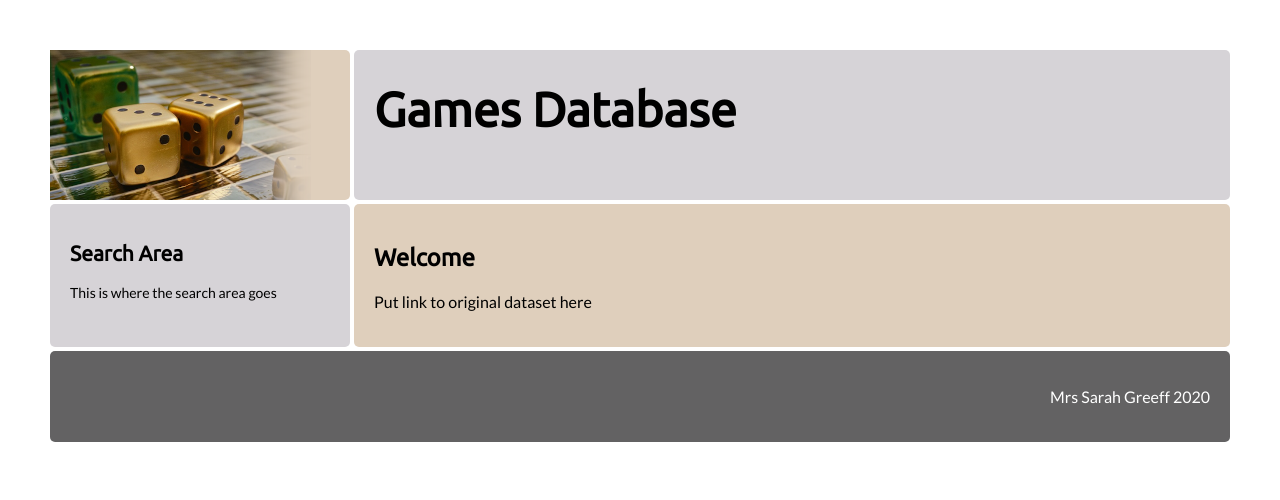
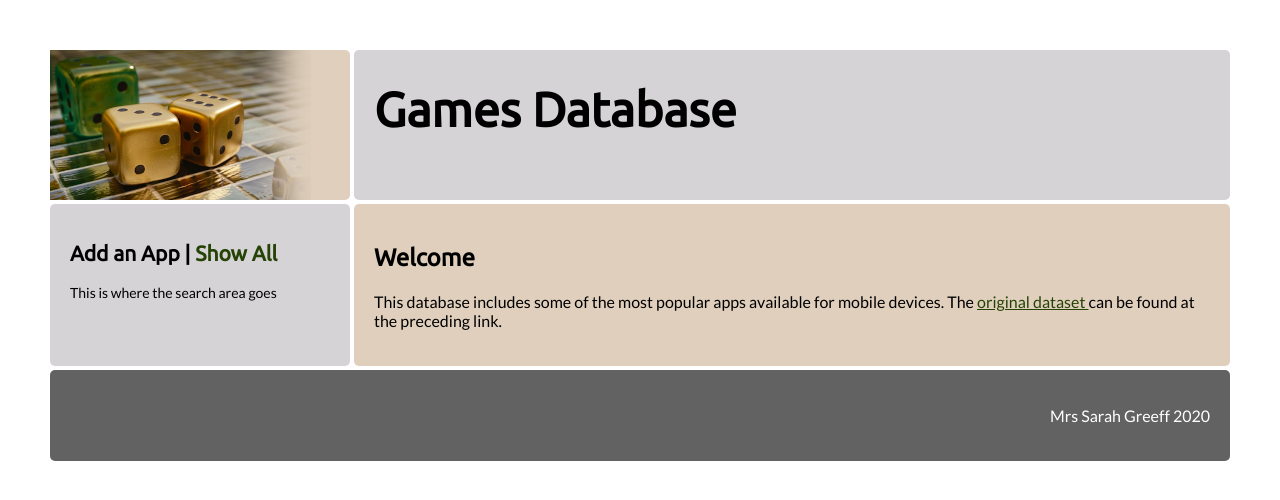
Before and after one commit to JHCINC/L2_db_Practice, a PHP site: page / in a window 1280 px wide. Shown: the top 500 px of the page. Run offline with PHP 8.4, Linux system fonts and the light colour scheme.

Commit message:
Show All Setup and PHP created
In *bottombit.php*: 'Search Area' is replaced with 'Add an App | Show All'
showall.php created
hyperlink colours changed

```diff
--- a/bottombit.php
+++ b/bottombit.php
@@ -1,5 +1,6 @@
 	<div class="box side">
-				<h2>Search Area</h2>
+				<h2>Add an App |
+				<a class="side" href="showall.php">Show All</a></h2>
 
 				<p>
 					This is where the search area goes
--- a/css/data_style.css
+++ b/css/data_style.css
@@ -109,9 +109,9 @@ h1, h2, h3, h4 {
 
 /* links in page */
 
-a:link{color: #d6d3d7;}
-a:visited{color: #ccc;}
-a:hover{color: #dfcfbc;}
+a:link{color: #264306;}
+a:visited{color: #5b7f31;}
+a:hover{color: #8F5F14;}
 
 /* side links */
 a.side {
@@ -119,8 +119,8 @@ a.side {
     font-size: 100%;
     text-decoration: none;
 }
-a.side:link, a.side:visited {color: #636263;}
-a.side:hover {color:#8a1737; }
+a.side:link, a.side:visited {color: #264306;}
+a.side:hover {color:#8F5F14; }
 
 
 /**** Results ****/
--- a/index.php
+++ b/index.php
@@ -4,7 +4,9 @@
 				<h2>Welcome</h2>
 
 				<p>
-					Put link to original dataset here
+					This database includes some of the most popular apps available
+					for mobile devices. The <a href="https://www.kaggle.com/tristan581/17k-apple-app-store-strategy-games/version/1">
+					original dataset </a> can be found at the preceding link.
 				</p>
 			</div> <!-- / main -->
 
--- a/topbit.php
+++ b/topbit.php
@@ -30,7 +30,7 @@
 		<link href="http://fonts.googleapis.com/css?family=Lato%7cUbuntu"
 		rel="stylesheet">
 
-		<link rel"stylesheet" href="css/font-awesome.min.css">
+		<link rel="stylesheet" href="css/font-awesome.min.css">
 		<link rel="stylesheet" href="css/data_style.css"> <!--custom style sheet -->
 	</head>
 
```
Also changed, not shown: showall.php (added, +12 -0 lines).
